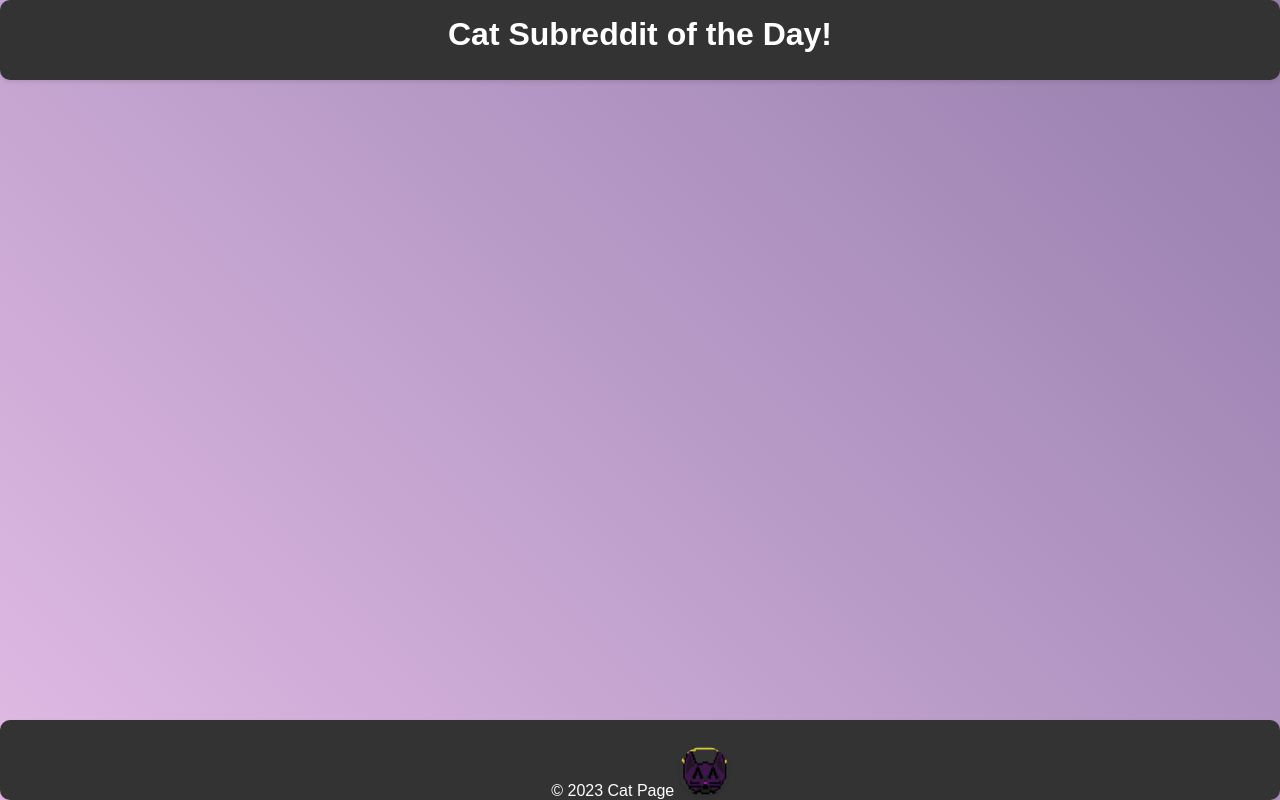
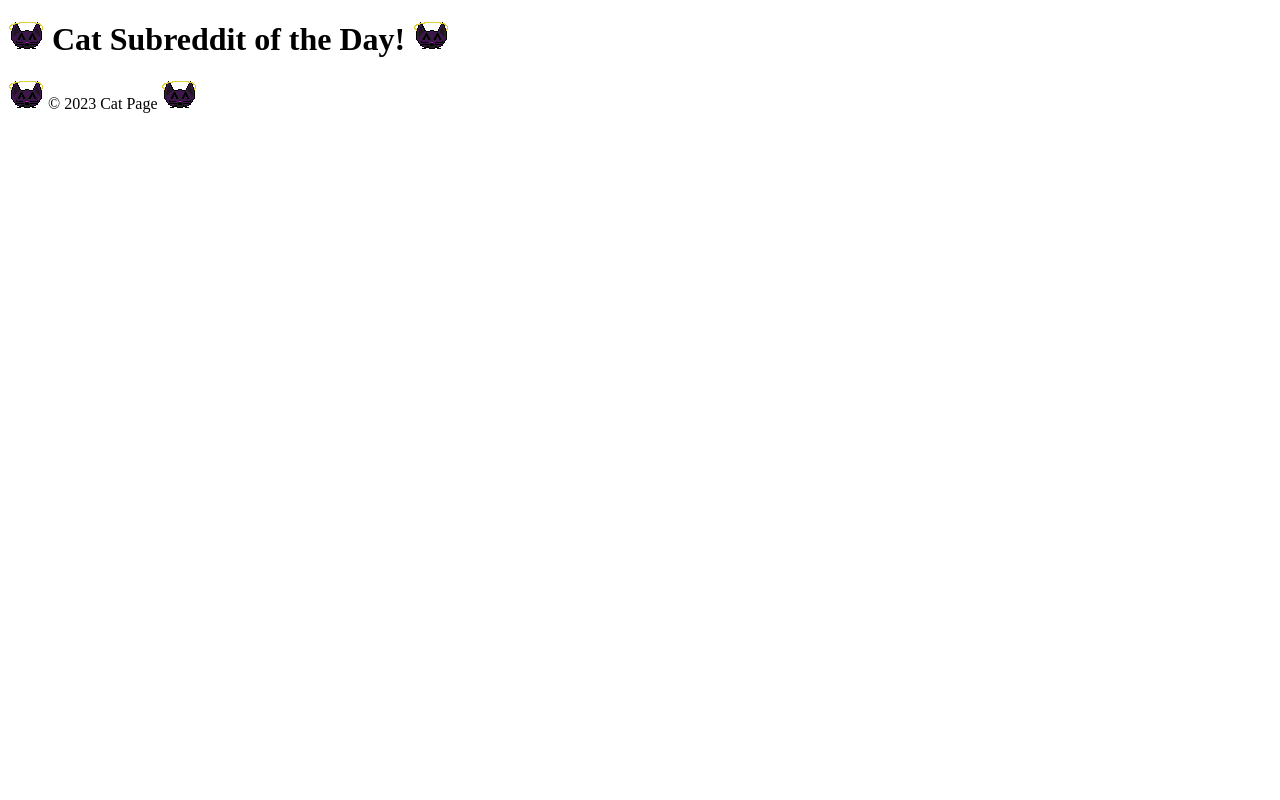
Before and after one commit to jafurman/CatRedditCrawler, a Flask app: page / in a window 1280 px wide. Run offline with Flask 3, Linux system fonts and the light colour scheme; data that the repository does not hold is empty.

```diff
--- a/templates/catPage.html
+++ b/templates/catPage.html
@@ -4,108 +4,16 @@
     <meta charset="UTF-8">
     <meta name="viewport" content="width=device-width, initial-scale=1.0">
     <title>Cat Page</title>
-
-    <style>
-
-/* Reset some default styles */
-body, h1, h2, p, table {
-    margin: 0;
-    padding: 0;
-}
-
-body {
-    font-family: 'Arial', sans-serif;
-    color: #333;
-    margin: 0;
-    display: flex;
-    flex-direction: column;
-    min-height: 100vh;
-    animation: colorChange 30s infinite linear;
-    position: relative;
-}
-
-@keyframes colorChange {
-    0%, 100% {
-        background: linear-gradient(45deg, #E0BBE4, #957DAD);
-    }
-    25% {
-        background: linear-gradient(45deg, #E0BBE4, #957DAD);
-    }
-    50% {
-        background: linear-gradient(45deg, #E0BBE4, #957DAD);
-    }
-    75% {
-        background: linear-gradient(45deg, #E0BBE4, #957DAD);
-    }
-}
-
-header, footer {
-    background-color: #333;
-    color: white;
-    padding: 1em;
-    text-align: center;
-    height: 3em;
-    border-radius: 10px; /* Rounded corners */
-    box-shadow: 0 2px 4px rgba(0, 0, 0, 0.1); /* Subtle box shadow */
-}
-
-header h1 {
-    margin: 0;
-    font-size: 2em;
-    color: white;
-    font-weight: bold;
-}
-
-#content-container {
-    max-width: 1000px;
-    margin: auto;
-    padding: 20px;
-}
-
-#data-table {
-    width: 100%;
-    border-collapse: collapse;
-    margin-top: 20px;
-    border-radius: 10px; /* Rounded corners */
-    overflow: hidden; /* Hide overflow for rounded corners */
-    box-shadow: 0 2px 4px rgba(0, 0, 0, 0.1); /* Subtle box shadow */
-}
-
-#data-table th, #data-table td {
-    border: 2px solid #555;
-    padding: 16px;
-    font-size: 16px;
-    text-align: left;
-}
-
-#data-table th {
-    background-color: #D3D3D3;
-    color: #333;
-}
-
-#data-table tr:nth-child(even) {
-    background-color: #f2f2f2;
-}
-
-#data-table tr:hover {
-    background-color: #ddd;
-}
-
-#catImage {
-    width: 50px;
-    height: 50px;
-    margin-top: 10px;
-    border-radius: 50%; /* Circular image */
-    box-shadow: 0 2px 4px rgba(0, 0, 0, 0.1); /* Subtle box shadow */
-}
-
-/* Add more styles as needed */
-
-    </style>
 </head>
 <body>
     <header>
-        <h1>Cat Subreddit of the Day!</h1>
+
+        <h1>
+            <img id="catImage1" src="/templates/catIcon.png" alt="Cat Image">
+            Cat Subreddit of the Day!
+            <img id="catImage2" src="/templates/catIcon.png" alt="Cat Image">
+        </h1>
+
     </header>
 
     <div id="content-container">
@@ -115,8 +23,9 @@ header h1 {
     </div>
 
     <footer>
+        <img id="catImage3" src="/templates/catIcon.png" alt="Cat Image">
         &copy; 2023 Cat Page
-        <img id="catImage" src="/templates/catIcon.png" alt="Cat Image">
+        <img id="catImage4" src="/templates/catIcon.png" alt="Cat Image">
     </footer>
 
     <script src="/templates/script.js"></script>
--- a/templates/script.js
+++ b/templates/script.js
@@ -12,12 +12,16 @@ async function fetchData() {
                     <th colspan="2"> r/${randomCat.display_name} </th>
                 </tr>
                 <tr>
-                    <td> Descrrription :3 </td>
+                    <td> Description </td>
                     <td>${randomCat.CatDescription}</td>
                 </tr>
                 <tr>
-                    <td> Subscribpurrs </td>
+                    <td> Subscribers </td>
                     <td>${randomCat.subscribers}</td>
+                </tr>
+                <tr>
+                    <td> Active Users </td>
+                    <td>${randomCat.active_users}</td>
                 </tr>
                 <tr>
                     <td> Cat-Related Words </td>
@@ -33,5 +37,6 @@ async function fetchData() {
 }
 
 setInterval(fetchData, 5 * 1000);
-//setInterval(fetchData, 24 * 60 * 60 * 1000);
+// Uncomment the line below if you want to fetch data once every 24 hours
+// setInterval(fetchData, 24 * 60 * 60 * 1000);
 fetchData();
```
Also changed, not shown: templates/fillerCSS.txt (added, +96 -0 lines), 1 other file.
